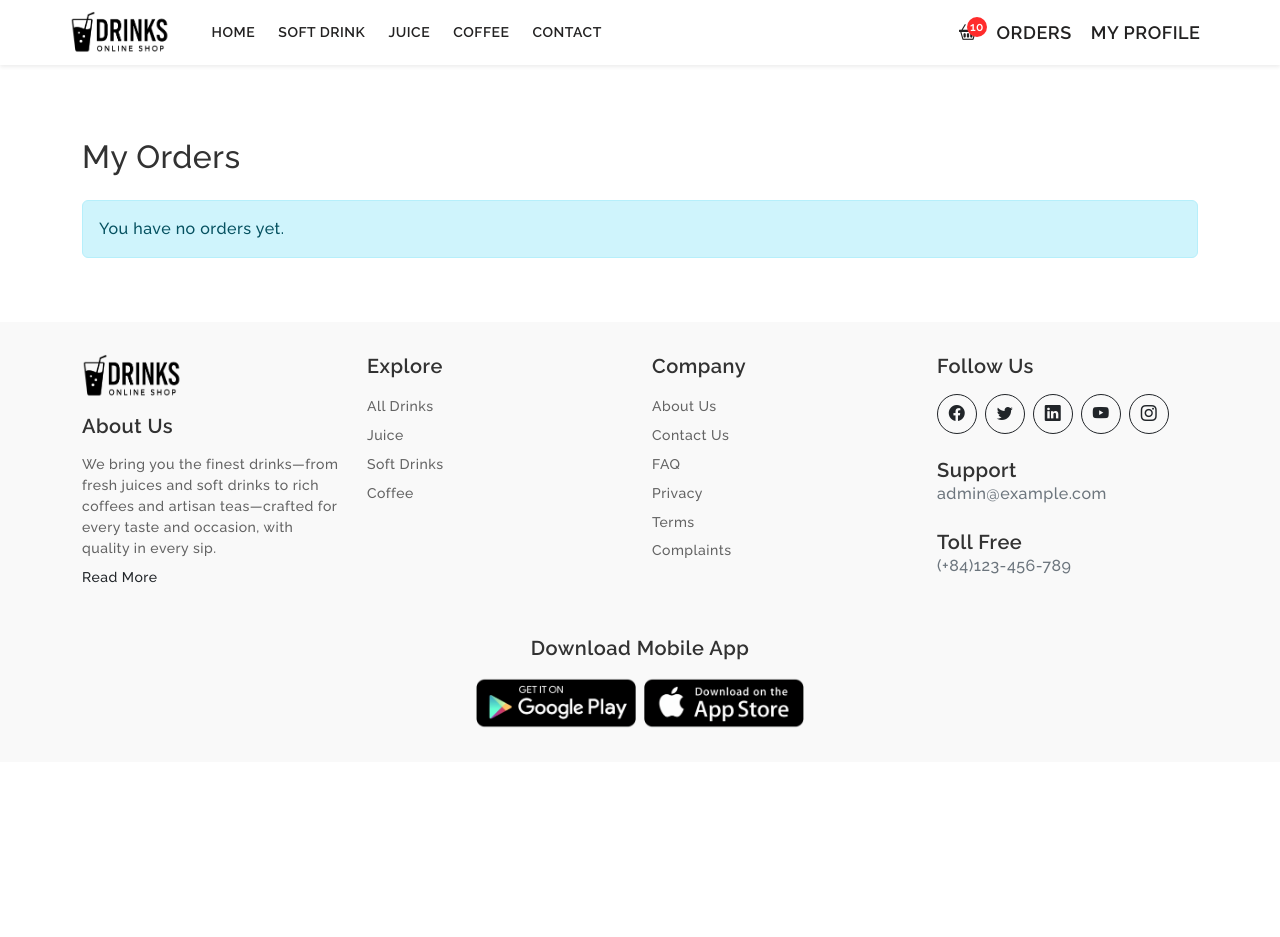
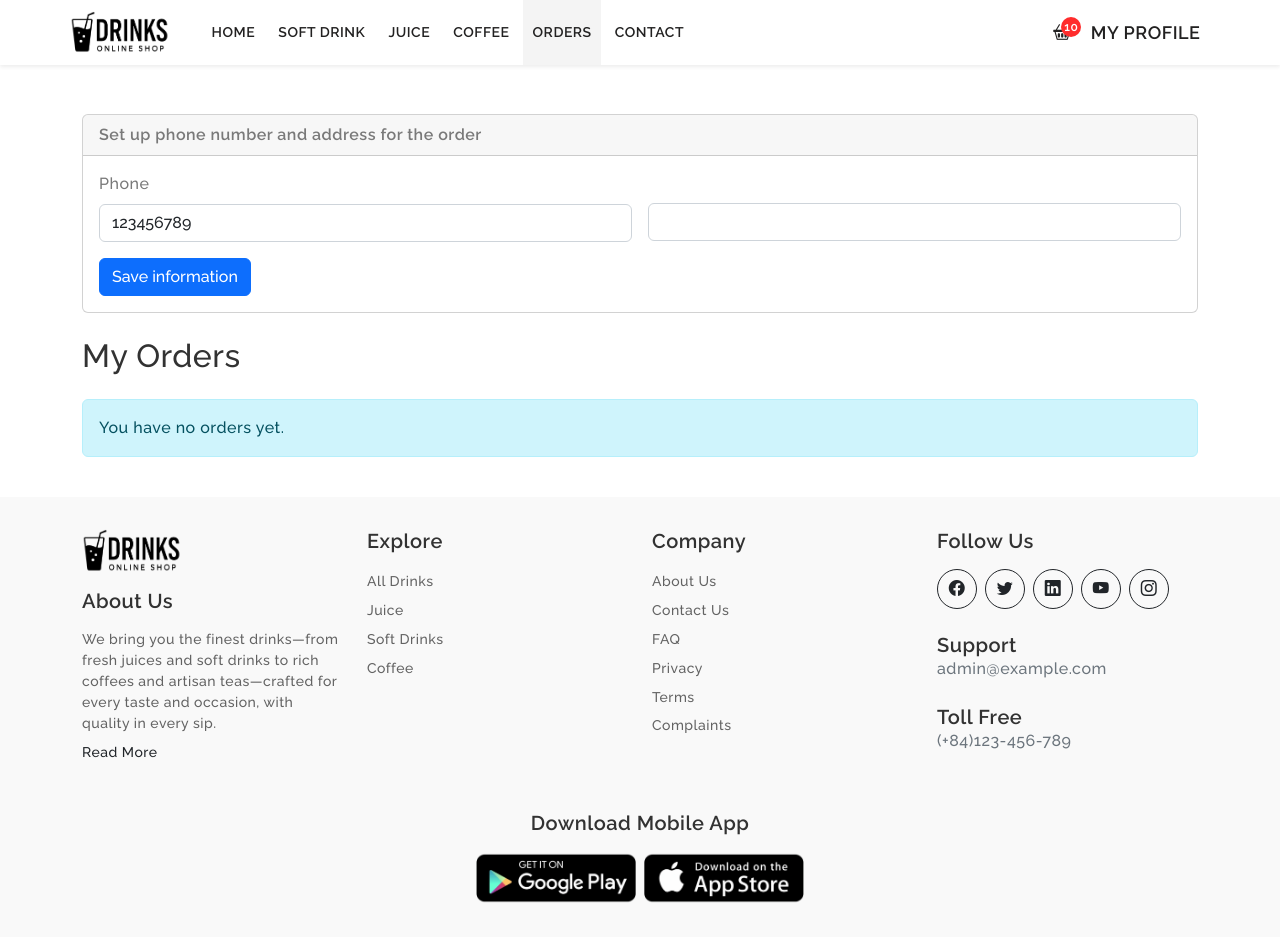
Before and after one commit to ViKhang-1102/DrinksWeb, a PHP site: page /orders.php in a window 1280 px wide. Before the commit the page ends 728 px from the top, so only its background shows below. Run offline with PHP 8.4, Linux system fonts and the light colour scheme; a user stored in the database is signed in; data comes from the database, SQL or seed files in the repository; both versions use the stored data as it was after the commit; tables that the repository leaves empty hold one stand-in row (values such as "Sample post"); some libraries are stand-ins or nearby versions.

Commit message:
Commit 2

```diff
--- a/admin/orders/details.php
+++ b/admin/orders/details.php
@@ -1,14 +1,12 @@
 <?php
 require_once dirname(__DIR__, 2) . '/config/database.php';
 
-// Lấy ID đơn hàng
 if (!isset($_GET['id']) || !is_numeric($_GET['id'])) {
     header('Location: index.php');
     exit;
 }
 $order_id = intval($_GET['id']);
 
-// Lấy thông tin đơn hàng
 $stmt = $pdo->prepare('SELECT * FROM orders WHERE id = ?');
 $stmt->execute([$order_id]);
 $order = $stmt->fetch();
@@ -17,7 +15,6 @@ if (!$order) {
     exit;
 }
 
-// Lấy chi tiết sản phẩm trong đơn hàng
 $sql = 'SELECT od.*, p.name as product_name FROM order_details od
         JOIN products p ON od.product_id = p.id WHERE od.order_id = ?';
 $stmt = $pdo->prepare($sql);
@@ -38,6 +35,8 @@ include '../admin_header.php';
                 <li class="list-group-item"><strong>Subtotal:</strong> <?= number_format($order['subtotal'], 2) ?></li>
                 <li class="list-group-item"><strong>Tax Fee:</strong> <?= number_format($order['tax_fee'], 2) ?></li>
                 <li class="list-group-item"><strong>Total:</strong> <?= number_format($order['total'], 2) ?></li>
+                <li class="list-group-item"><strong>Phone:</strong> <?= htmlspecialchars($order['phone'] ?? '') ?></li>
+                <li class="list-group-item"><strong>Address:</strong> <?= htmlspecialchars($order['address'] ?? '') ?></li>
                 <li class="list-group-item"><strong>Note:</strong> <?= nl2br(htmlspecialchars($order['note'])) ?></li>
                 <li class="list-group-item"><strong>Created At:</strong> <?= $order['created_at'] ?></li>
             </ul>
--- a/admin/orders/edit.php
+++ b/admin/orders/edit.php
@@ -1,14 +1,12 @@
 <?php
 require_once dirname(__DIR__, 2) . '/config/database.php';
 
-// Lấy ID đơn hàng
 if (!isset($_GET['id']) || !is_numeric($_GET['id'])) {
     header('Location: index.php');
     exit;
 }
 $order_id = intval($_GET['id']);
 
-// Lấy thông tin đơn hàng
 $stmt = $pdo->prepare('SELECT * FROM orders WHERE id = ?');
 $stmt->execute([$order_id]);
 $order = $stmt->fetch();
@@ -17,12 +15,10 @@ if (!$order) {
     exit;
 }
 
-// Xử lý cập nhật đơn hàng
 if ($_SERVER['REQUEST_METHOD'] === 'POST') {
     $status = $_POST['status'] ?? $order['status'];
     $note = $_POST['note'] ?? $order['note'];
     $tax_fee = isset($_POST['tax_fee']) ? floatval($_POST['tax_fee']) : $order['tax_fee'];
-    // Cập nhật lại total nếu tax_fee thay đổi
     $total = $order['subtotal'] + $tax_fee;
     $stmt = $pdo->prepare('UPDATE orders SET status = ?, note = ?, tax_fee = ?, total = ? WHERE id = ?');
     $stmt->execute([$status, $note, $tax_fee, $total, $order_id]);
--- a/header.php
+++ b/header.php
@@ -52,6 +52,9 @@ if (session_status() === PHP_SESSION_NONE) session_start();
                                 href="categories.php?category_id=<?= $cat['id'] ?>"><?= htmlspecialchars($cat['name']) ?></a>
                         </li>
                         <?php endforeach; ?>
+                         <li class="nav-item">
+                        <a class="nav-link" href="orders.php">Orders</a>
+                        </li>
                         <li class="nav-item">
                             <a class="nav-link" href="contact-us.php">Contact</a>
                         </li>
@@ -75,9 +78,7 @@ if (session_status() === PHP_SESSION_NONE) session_start();
                     </a>
                 </li>
                 <?php if (!empty($_SESSION['user_id'])): ?>
-                <li class="nav-item">
-                    <a class="nav-link" href="orders.php">Orders</a>
-                </li>
+
                 <li class="nav-item">
                     <a class="nav-link" href="account-profile.php">My Profile</a>
                 </li>
--- a/order-details.php
+++ b/order-details.php
@@ -42,6 +42,8 @@ include 'header.php';
                 <li class="list-group-item"><strong>Subtotal:</strong> <?= number_format($order['subtotal'], 0, ',', '.') ?>₫</li>
                 <li class="list-group-item"><strong>Tax Fee:</strong> <?= number_format($order['tax_fee'], 0, ',', '.') ?>₫</li>
                 <li class="list-group-item"><strong>Total:</strong> <?= number_format($order['total'], 0, ',', '.') ?>₫</li>
+                <li class="list-group-item"><strong>Phone:</strong> <?= htmlspecialchars($order['phone'] ?? '') ?></li>
+                <li class="list-group-item"><strong>Address:</strong> <?= htmlspecialchars($order['address'] ?? '') ?></li>
                 <li class="list-group-item"><strong>Note:</strong> <?= nl2br(htmlspecialchars($order['note'])) ?></li>
                 <li class="list-group-item"><strong>Created At:</strong> <?= $order['created_at'] ?></li>
             </ul>
--- a/orders.php
+++ b/orders.php
@@ -7,6 +7,20 @@ if ($user_id === 0) {
     header('Location: authentication-login.php');
     exit;
 }
+
+// Handle update default info
+if ($_SERVER['REQUEST_METHOD'] === 'POST' && isset($_POST['update_default_info'])) {
+    $phone = trim($_POST['default_phone'] ?? '');
+    $address = trim($_POST['default_address'] ?? '');
+    $stmt = $pdo->prepare('UPDATE users SET phone = ?, address = ? WHERE id = ?');
+    $stmt->execute([$phone, $address, $user_id]);
+    $_SESSION['profile_success'] = 'Cập nhật thông tin mặc định thành công!';
+}
+
+// Lấy thông tin user
+$user_stmt = $pdo->prepare('SELECT phone, address FROM users WHERE id = ?');
+$user_stmt->execute([$user_id]);
+$user = $user_stmt->fetch();
 
 if ($_SERVER['REQUEST_METHOD'] === 'POST' && isset($_POST['place_order'])) {
     $stmt = $pdo->prepare('SELECT c.product_id, c.quantity, p.price FROM carts c JOIN products p ON c.product_id = p.id WHERE c.user_id = ?');
@@ -25,8 +39,14 @@ if ($_SERVER['REQUEST_METHOD'] === 'POST' && isset($_POST['place_order'])) {
         $total = $subtotal + $default_tax_fee;
         $order_code = 'ORD-' . date('YmdHis') . '-' . substr(md5(uniqid()), 0, 5);
         $now = date('Y-m-d H:i:s');
-        $stmt = $pdo->prepare('INSERT INTO orders (user_id, order_code, status, subtotal, tax_fee, total, created_at, updated_at) VALUES (?, ?, ?, ?, ?, ?, ?, ?)');
-        $stmt->execute([$user_id, $order_code, 'pending', $subtotal, $default_tax_fee, $total, $now, $now]);
+        // Lấy phone và address từ users
+        $userInfo = $pdo->prepare('SELECT phone, address FROM users WHERE id = ?');
+        $userInfo->execute([$user_id]);
+        $userRow = $userInfo->fetch();
+        $phone = $userRow['phone'] ?? '';
+        $address = $userRow['address'] ?? '';
+        $stmt = $pdo->prepare('INSERT INTO orders (user_id, order_code, status, subtotal, tax_fee, total, created_at, updated_at, phone, address) VALUES (?, ?, ?, ?, ?, ?, ?, ?, ?, ?)');
+        $stmt->execute([$user_id, $order_code, 'pending', $subtotal, $default_tax_fee, $total, $now, $now, $phone, $address]);
         $order_id = $pdo->lastInsertId();
         $stmt = $pdo->prepare('INSERT INTO order_details (order_id, product_id, price, quantity) VALUES (?, ?, ?, ?)');
         foreach ($cart as $item) {
@@ -64,9 +84,31 @@ $stmt = $pdo->prepare('SELECT * FROM orders WHERE user_id = ? ORDER BY created_a
 $stmt->execute([$user_id]);
 $orders = $stmt->fetchAll();
 
+
 include 'header.php';
 ?>
-<div class="container py-5" style="margin-top: 90px;">
+<div class="container py-4" style="margin-top: 90px;">
+    <div class="card mb-4">
+        <div class="card-header fw-bold">Set up phone number and address for the order</div>
+        <div class="card-body">
+            <?php if (!empty($_SESSION['profile_success'])): ?>
+                <div class="alert alert-success"> <?= $_SESSION['profile_success']; unset($_SESSION['profile_success']); ?> </div>
+            <?php endif; ?>
+            <form method="post" class="row g-3">
+                <div class="col-md-6">
+                    <label for="default_phone" class="form-label">Phone</label>
+                    <input type="text" class="form-control" id="default_phone" name="default_phone" value="<?= htmlspecialchars($user['phone'] ?? '') ?>" required>
+                </div>
+                <div class="col-md-6">
+                    <label for="default_address" class="form-label"><Address></Address></label>
+                    <input type="text" class="form-control" id="default_address" name="default_address" value="<?= htmlspecialchars($user['address'] ?? '') ?>" required>
+                </div>
+                <div class="col-12">
+                    <button type="submit" name="update_default_info" class="btn btn-primary">Save information</button>
+                </div>
+            </form>
+        </div>
+    </div>
     <h2 class="mb-4">My Orders</h2>
     <?php if (empty($orders)): ?>
         <div class="alert alert-info">You have no orders yet.</div>
```
Also changed, not shown: admin/orders/index.php (+0 -8 lines), drinks.sql (+15 -20 lines), assets/images/blog/01.webp (deleted), assets/images/blog/02.webp (deleted), assets/images/blog/03.webp (deleted), assets/images/categories/01.webp (deleted), assets/images/categories/02.webp (deleted), assets/images/categories/03.webp (deleted), assets/images/categories/04.webp (deleted), assets/images/categories/05.webp (deleted), assets/images/categories/06.webp (deleted).
